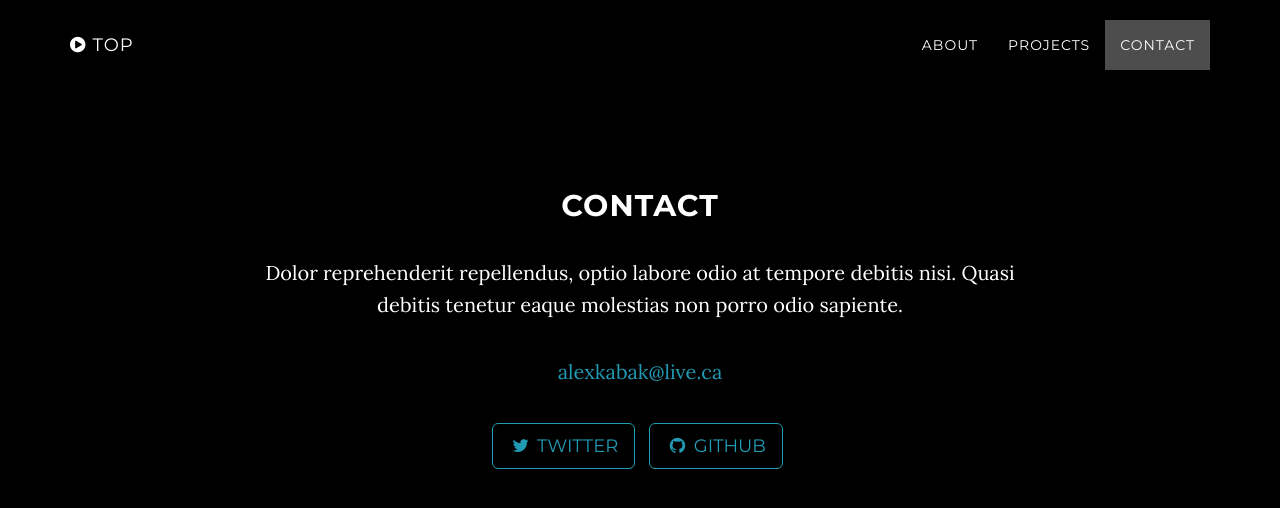
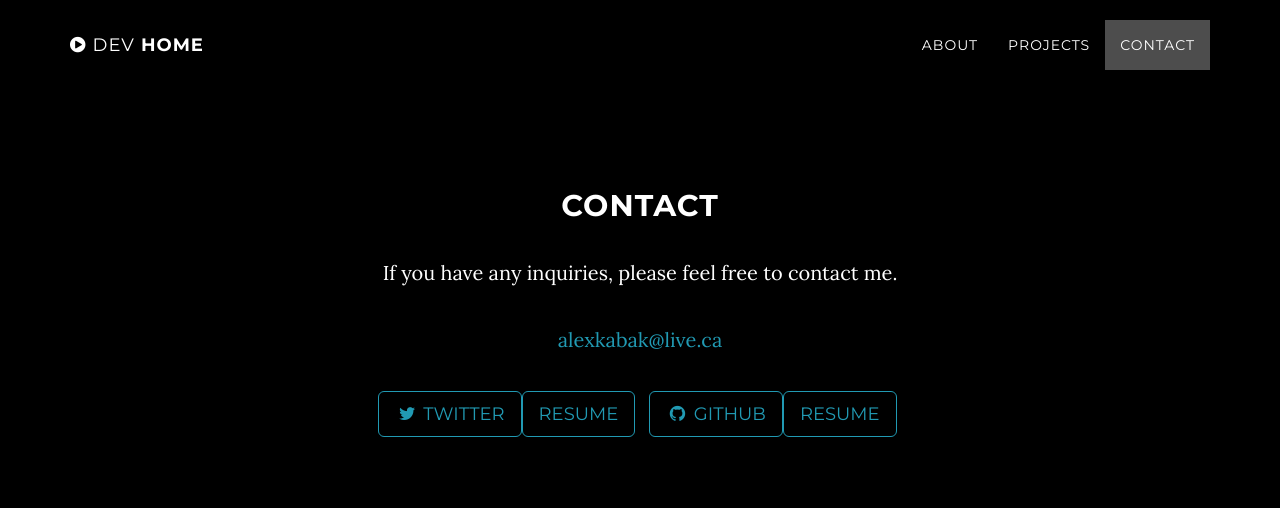
Before and after one commit to LexaFayte/DevKabak, a Jekyll site: the page built from index.html, in a window 1280 px wide and 900 px high, scrolled down 1581 px. Shown: the top 508 px of the window. Built offline with Jekyll 4.4.1, drawn with Linux system fonts in a browser that asks for light colours.

Commit message:
update contact

```diff
--- a/_includes/contact.html
+++ b/_includes/contact.html
@@ -3,13 +3,13 @@
         <div class="row">
             <div class="col-lg-8 col-lg-offset-2">
                 <h2>Contact</h2>
-                <p>Dolor reprehenderit repellendus, optio labore odio at tempore debitis nisi. Quasi debitis tenetur eaque molestias non porro odio sapiente.</p>
+                <p>If you have any inquiries, please feel free to contact me.</p>
                 <p><a href="mailto:{{ site.email }}">{{ site.email }}</a>
                 </p>
                 <ul class="list-inline banner-social-buttons">
                     {% for network in site.social %}
                     <li>
-                        <a href="{{ network.url }}" class="btn btn-default btn-lg"><i class="fa fa-{{ network.title }} fa-fw"></i> <span class="network-name">{{ network.title }}</span></a>
+                        <a href="{{ network.url }}" class="btn btn-default btn-lg"><i class="fa fa-{{ network.title }} fa-fw"></i> <span class="network-name">{{ network.title }}</span><span><a href="https://drive.google.com/file/d/0B4v6hS2wiEy0RUhiS21Lazk1NzQ/view?usp=sharing" class="btn btn-default btn-lg">Resume</a></span></a>
                     </li>
                     {% endfor %}
                 </ul>
--- a/_includes/nav.html
+++ b/_includes/nav.html
@@ -6,7 +6,7 @@
                     <i class="fa fa-bars"></i>
                 </button>
                 <a class="navbar-brand page-scroll" href="#page-top">
-                    <i class="fa fa-play-circle"></i>  <span class="light">Top</span>
+                    <i class="fa fa-play-circle"></i>  <span class="light">Dev</span> Home
                 </a>
             </div>
 
```
